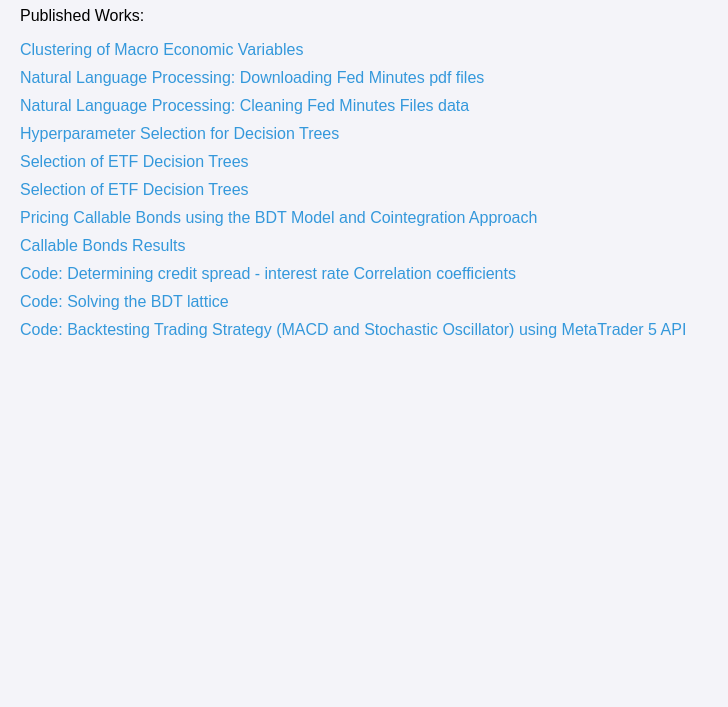
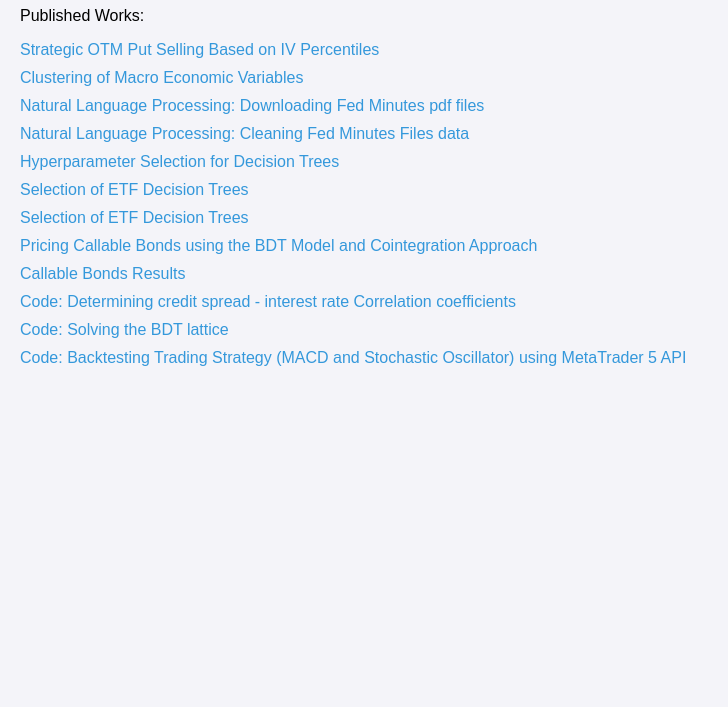
Before and after one commit to lhgomezb/Works_and_Papers, a plain HTML site: page index.html in a window 1280 px wide. Shown: the part 93-800 px from the top of the page, without its empty margins (0-728 px from the left). Drawn offline with Linux system fonts and the light colour scheme.

Commit message:
Paper Strategic OTM Put Selling
Se agrega la version preeliminar del paper Strategic OTM Put Selling Using IV Percentiles

```diff
--- a/index.html
+++ b/index.html
@@ -34,6 +34,7 @@
     <h1>Author: Luis Hernan Gomez</h1>
     <p>Published Works:</p>
     <ul>
+	<li><a href="Selling OTM Puts.pdf">Strategic OTM Put Selling Based on IV Percentiles </a></li>
         <li><a href="White Paper Clustering and Variable Replacement.pdf">Clustering of Macro Economic Variables</a></li>
 	<li><a href="Minutes Fed.py">Natural Language Processing: Downloading Fed Minutes pdf files</a></li>
 	<li><a href="Cleaning Text Data.py">Natural Language Processing: Cleaning Fed Minutes Files data</a></li>
```
Also changed, not shown: 3 other files.
